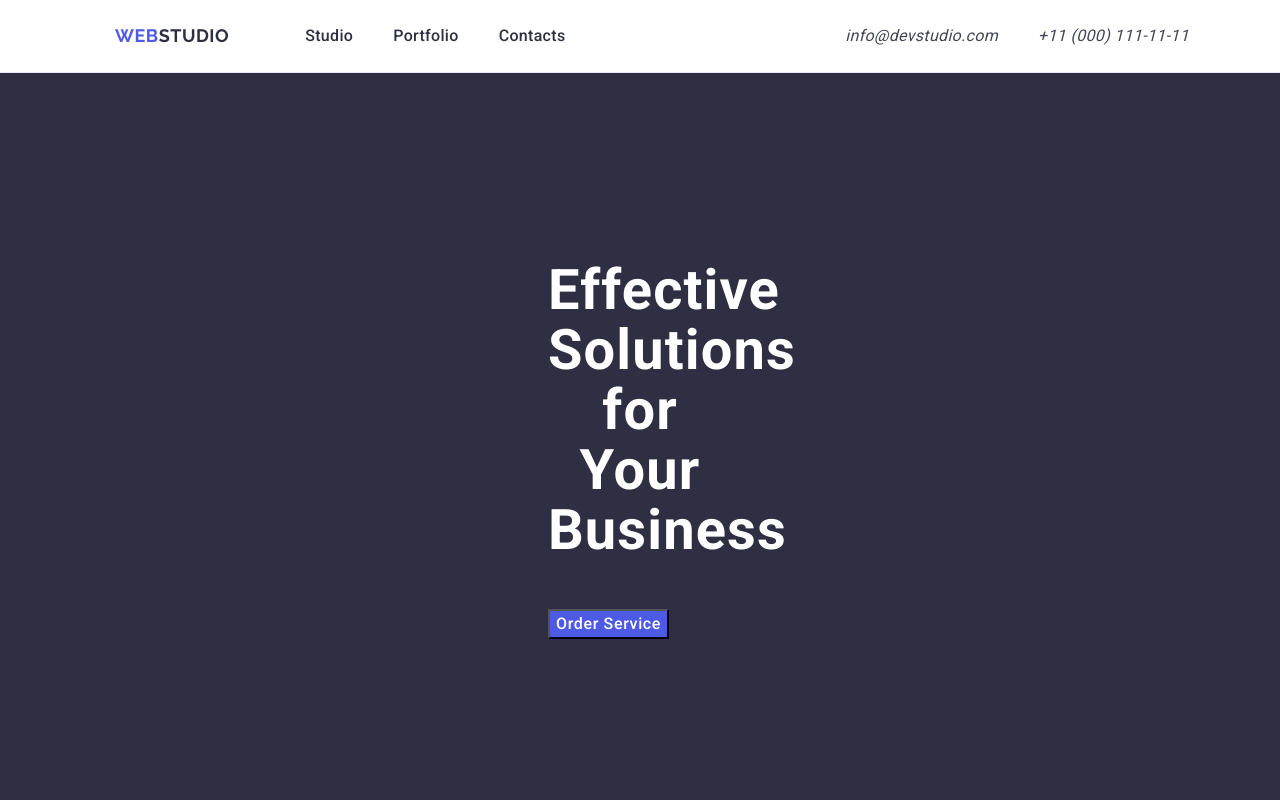
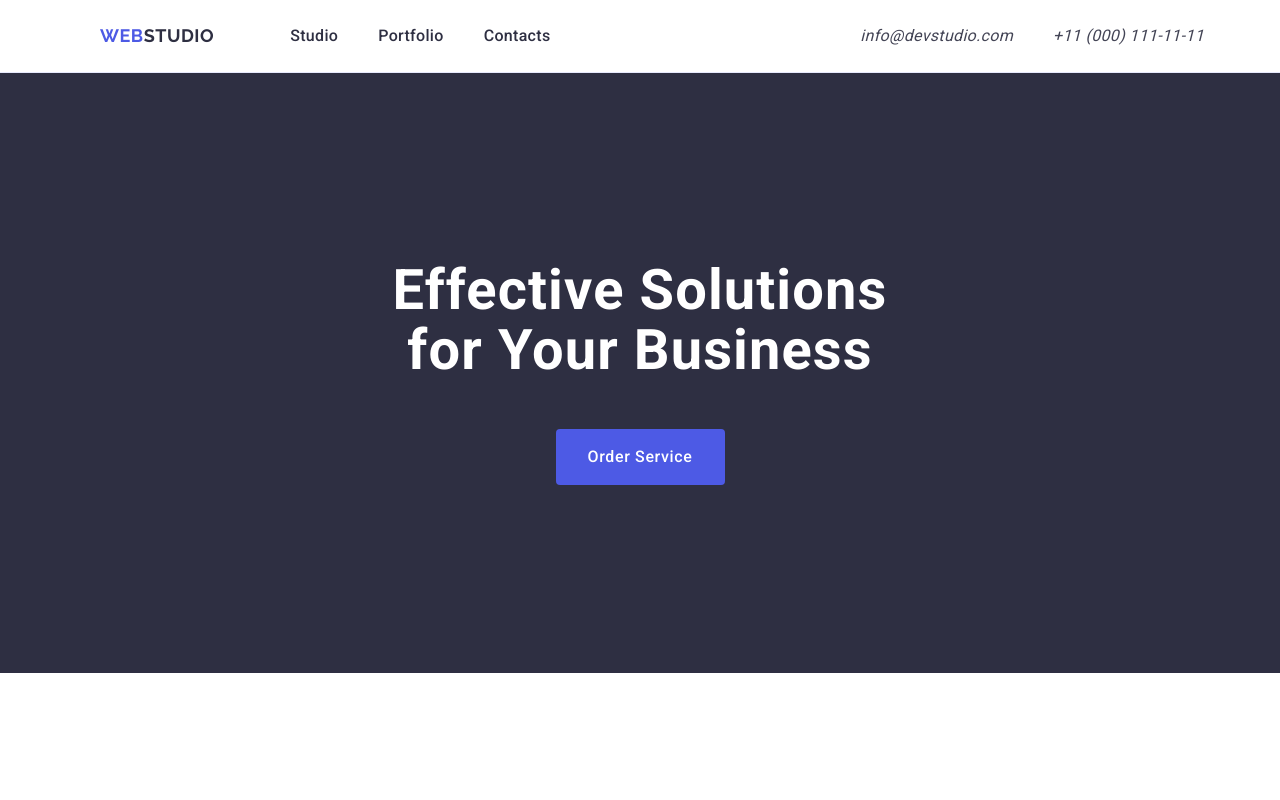
Before and after one commit to Roman-Shugol/goit-markup-hw-03, a plain HTML site: page index.html in a window 1280 px wide. Shown: the top 800 px of the page. Drawn offline with nearby package versions, Linux system fonts and the light colour scheme.

Commit message:
Add styles and Flexbox for improved HTML layout

```diff
--- a/css/styles.css
+++ b/css/styles.css
@@ -1,9 +1,3 @@
-*,
-*::before,
-*::after {
-  box-sizing: border-box;
-}
-
 body {
   font-family: 'Roboto', sans-serif;
   background-color: #ffffff;
@@ -70,19 +64,24 @@ img {
   max-width: 100%;
 }
 
+section {
+  padding: 120px 0 120px;
+}
+
 .container {
-  max-width: 1128px;
+  max-width: 1158px;
   padding-left: 15px;
   padding-right: 15px;
-  margin: 0 auto; /* по центру */
+  margin: 0 auto;
 }
 
 /* Header */
-header {
+
+.page-header {
   border-bottom: 1px solid #e7e9fc;
 }
 
-.header-container {
+.page-header .container {
   display: flex;
   justify-content: space-between;
   align-items: center;
@@ -111,7 +110,7 @@ header {
   padding: 24px 24px;
 }
 
-.main-nav ul {
+.menu-list {
   display: flex;
   gap: 40px;
 }
@@ -121,7 +120,7 @@ header {
   font-weight: 500;
   letter-spacing: 0.02em;
   color: #2e2f42;
-  padding: 24px 0;
+  padding: 24px 0 24px;
 }
 
 .main-nav .link:hover,
@@ -133,14 +132,8 @@ header {
   text-decoration: underline;
 }
 
-.contact-info {
+.contact-items {
   display: flex;
-  align-items: center;
-  gap: 20px; /* Додаємо відстань між елементами, якщо потрібно */
-}
-
-.contact-info ul {
-  display: flex; /* Робимо елементи списку горизонтальними */
   gap: 40px;
 }
 
@@ -159,21 +152,27 @@ header {
 
 .hero-section {
   background-color: #2e2f42;
-  padding-top: 188px; /* Відстань зверху до хедера */
-  padding-bottom: 292px; /* Відстань знизу до наступної секції */
-}
-
-.hero-section .container {
-  padding-left: 472px; /* Відстань зліва до границі */
-  padding-right: 472px; /* Відстань справа до границі */
+  padding: 188px 0 188px;
+  display: flex;
+  flex-direction: column; /* Вирівнюємо елементи вертикально (заголовок і кнопка) */
+  justify-content: center; /* Вирівнювання по вертикалі */
+  align-items: center; /* Вирівнювання по горизонталі */
+  text-align: center; /* Центрування тексту */
 }
 
 .hero-title {
-  margin-bottom: 48px; /* Відстань між заголовком та кнопкою */
+  margin-bottom: 48px;
+  max-width: 496px;
 }
 
 .hero-section .hero-button {
   font-family: 'Roboto', sans-serif;
+  display: block;
+  min-width: 169px;
+  height: 56px;
+  border: none;
+  margin: 0 auto;
+  border-radius: 4px;
   background-color: #4d5ae5;
   font-weight: 500;
   font-size: 16px;
@@ -181,6 +180,7 @@ header {
   letter-spacing: 0.04em;
   color: #fff;
   cursor: pointer;
+  text-align: center; /* Текст всередині кнопки центрується */
 }
 
 .hero-section .hero-button:hover,
@@ -236,25 +236,29 @@ header {
 }
 
 /* Portfolio section */
+
 .portfolio-title {
   text-transform: capitalize;
 }
 
 /* Footer */
-.site-footer .container {
-  display: flex;
-  flex-direction: column;
-  align-items: flex-start;
-  gap: 16px;
-  border: 2px solid #c62525;
-}
 
 .site-footer {
   background-color: #2e2f42;
+  padding: 100px 0 100px;
 }
+
+.site-footer .logo {
+  display: inline-block;
+  margin-bottom: 16px;
+  text-align: left;
+}
+
 .site-footer .logo-part-studio {
   color: #f4f4fd;
 }
+
 .footer-description {
+  max-width: 264px;
   color: #f4f4fd;
 }
--- a/index.html
+++ b/index.html
@@ -26,21 +26,20 @@
   </head>
 
   <body>
-    <header>
+    <header class="page-header">
       <div class="container">
-        <div class="header-container">
         <nav class="main-nav">
           <a href="./index.html" class="logo"
             >Web<span class="logo-part-studio">Studio</span></a
           >
-            <ul>
+          <ul class="menu-list">
             <li><a href="./index.html" class="link">Studio</a></li>
             <li><a href="" class="link">Portfolio</a></li>
             <li><a href="" class="link">Contacts</a></li>
           </ul>
         </nav>
         <address class="contact-info">
-            <ul>
+          <ul class="contact-items">
             <li>
               <a href="mailto:info@devstudio.com" class="contact-link"
                 >info@devstudio.com</a
@@ -53,7 +52,6 @@
             </li>
           </ul>
         </address>
-        </div>
       </div>
     </header>
 
```
Lines whose indentation alone changed are shown as unchanged.
